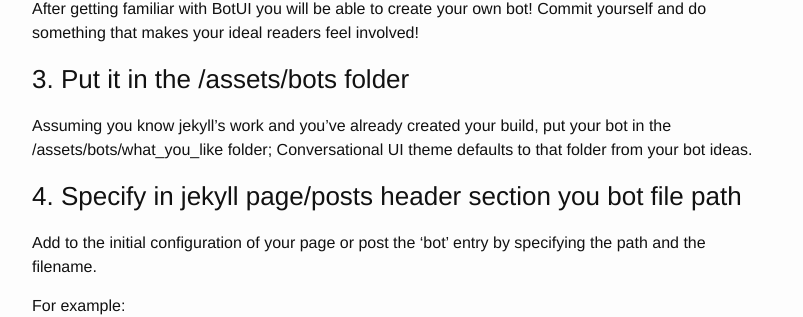
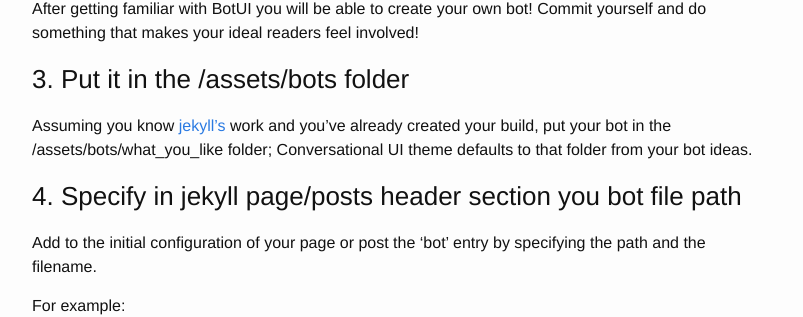
Before and after one commit to conversationalui/conversationalui.github.io, a Jekyll site: the page built from _posts/2017-08-09-how-to-use-conversational-ui-theme.markdown, in a window 1280 px wide and 900 px high, scrolled down 2078 px. Shown: the part 143-460 px from the top of the window, without its empty margins (238-1041 px from the left). Built offline with Jekyll 4.4.1, drawn with Linux system fonts in a browser that asks for light colours; part of the change alters nothing that is shown.

Commit message:
BotUI guide

```diff
--- a/_posts/2017-08-09-how-to-use-conversational-ui-theme.markdown
+++ b/_posts/2017-08-09-how-to-use-conversational-ui-theme.markdown
@@ -78,7 +78,7 @@ After getting familiar with BotUI you will be able to create your own bot! Commi
 
 ### 3. Put it in the /assets/bots folder
 
-Assuming you know jekyll's work and you've already created your build, put your bot in the /assets/bots/what_you_like folder; Conversational UI theme defaults to that folder from your bot ideas.
+Assuming you know [jekyll's](https://jekyllrb.com/) work and you've already created your build, put your bot in the /assets/bots/what_you_like folder; Conversational UI theme defaults to that folder from your bot ideas.
 
 ### 4. Specify in jekyll page/posts header section you bot file path
 
```
